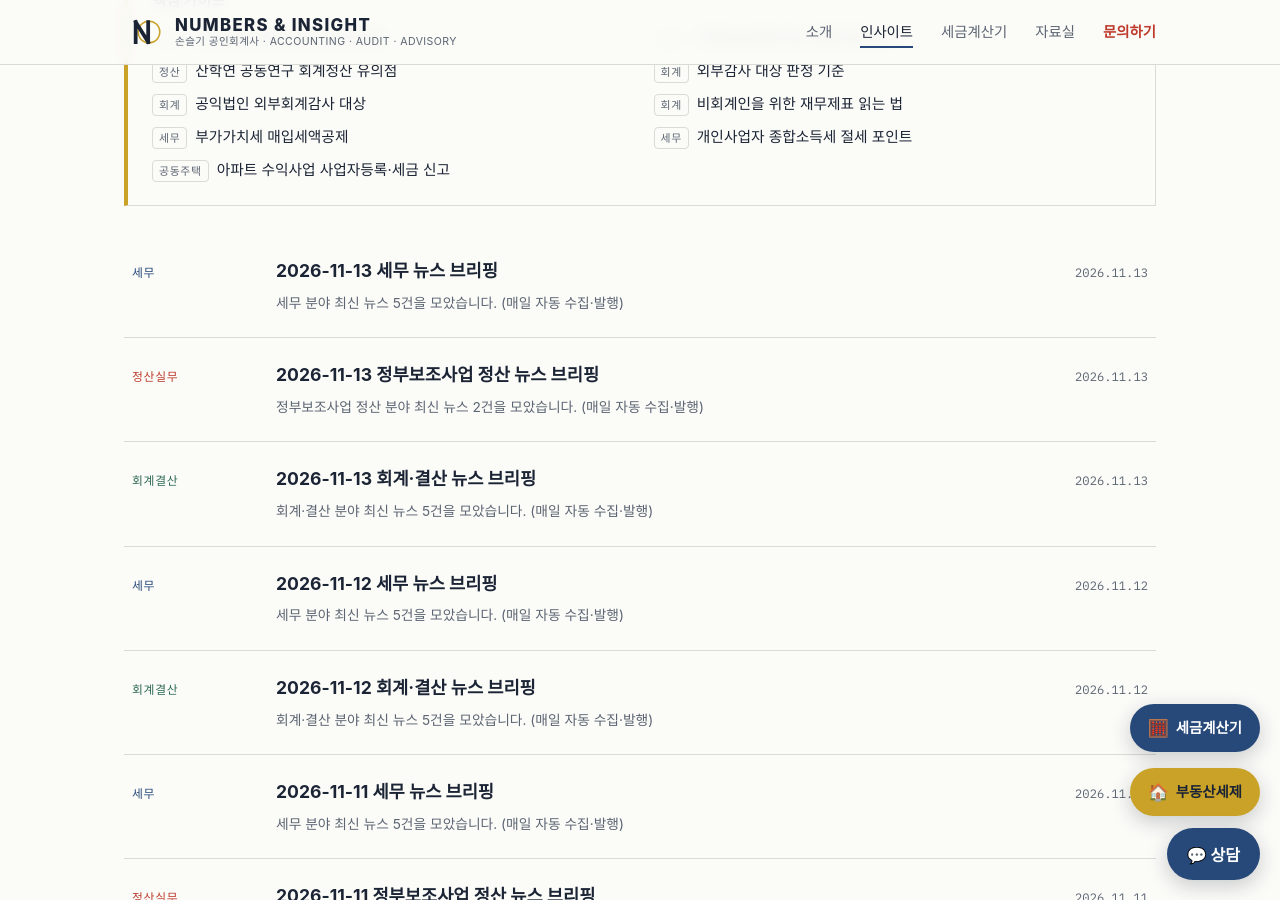
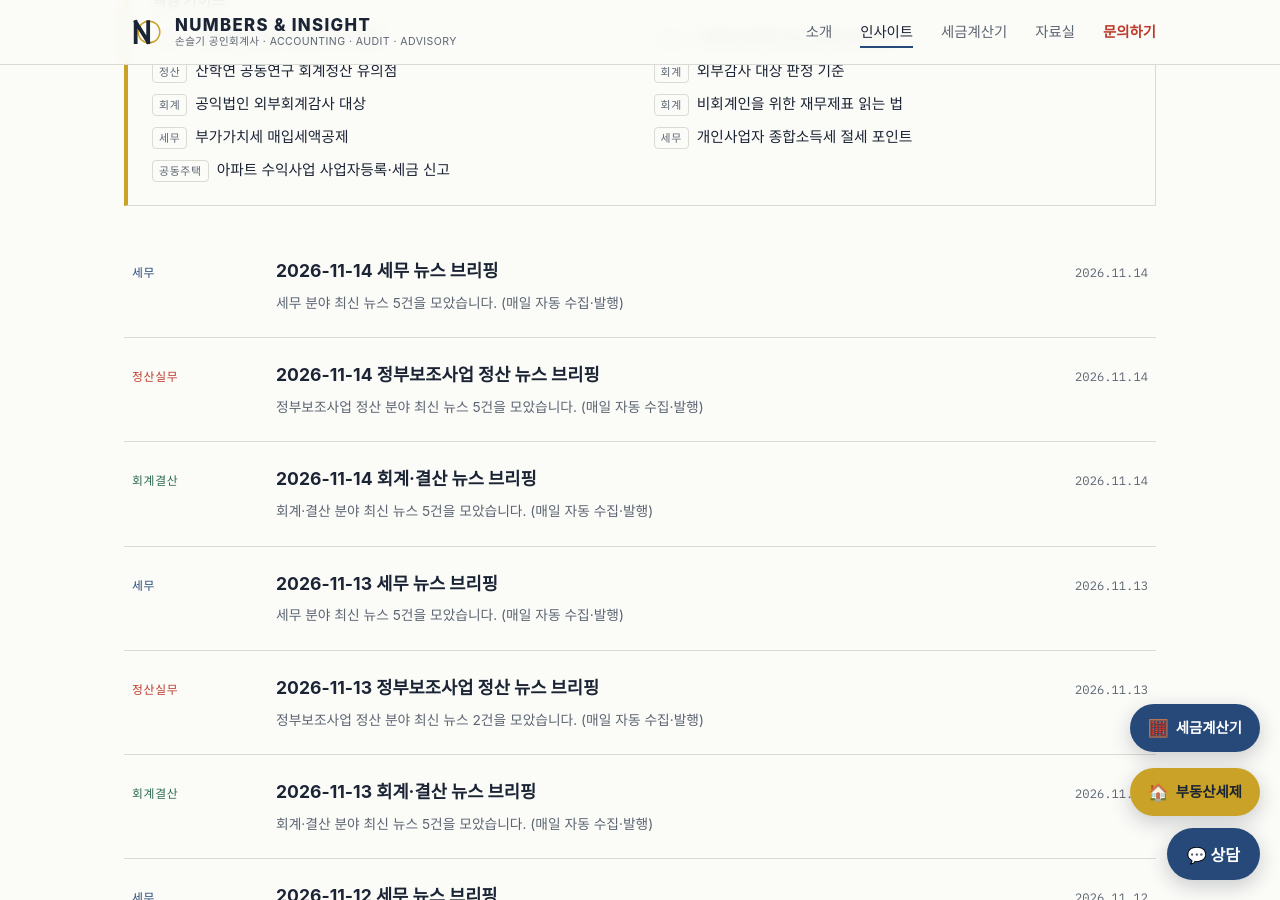
Before and after one commit to shinesky97/ccrnd-site, a Jekyll site: the page built from insights/index.html, in a window 1280 px wide and 900 px high, scrolled down 464 px. Built offline with Jekyll 4.4.1, drawn with Linux system fonts in a browser that asks for light colours; some web fonts are replaced.

Commit message:
뉴스 브리핑 자동 발행 (2026-11-14)

```diff
--- /dev/null
+++ b/_posts/2026-11-14-news-accounting-20261114.md
@@ -0,0 +1,25 @@
+---
+layout: post
+title: "2026-11-14 회계·결산 뉴스 브리핑"
+date: 2026-11-14
+category: accounting
+tags: [뉴스, 회계]
+summary: "회계·결산 분야 최신 뉴스 5건을 모았습니다. (매일 자동 수집·발행)"
+author: Numbers & Insight 자동 브리핑
+noindex: true
+sitemap: false
+---
+
+> 최신 **회계·결산** 관련 뉴스를 자동으로 모은 브리핑입니다. 자세한 내용은 각 원문 출처에서 확인해 주세요.
+
+## 주요 소식
+
+- **["회계부정 무관용"…금감원, 정기 심사 체계 구축 추진](https://news.google.com/rss/articles/CBMiZEFVX3lxTE01OVRaaGtMQXVHVHNwdV9WYmowVkk1bkU2MzZFWUNIWlpPVGJScy1uRmt6LTNKaUtvUlIxOW1QR3JZYTdxNDdSeGpucjlKcnl4S2lNOTRNZmRWZXNRcnFTLWx2Q3A?oc=5)** - 서울경제TV
+- **[“공보물 제작비 600만원 회계 누락”... 반인숙 안성시의회 의장 등 4명 불구속 송치](https://news.google.com/rss/articles/CBMiW0FVX3lxTFBlTkpFN1o0NTg1VHZ3NUVPTTgtMmZpb2Y3eXhCQVZ1dWdlWnNESU5ZMmNaZWktalJ4QWNoNXByOWYxaFU4RW9Fd1lGa3AxUktYalBWcmh4U05fZU0?oc=5)** - 경기일보
+- **["기관경고 받고도…" 충남개발공사 회계·내부통제 도마 위에](https://news.google.com/rss/articles/CBMie0FVX3lxTE1IYlU3dEc0RHd2X1lzS29Wc0sybHhrQXB2N3hLbGFiLWZNcjJSUzRBQy1FSlFUV21EcC1kV2RnWmw5ZFoyZENrUVAwR0hScE5qQkNPbHpXcFdjT1VTTERveUNsYi1nRnNXZGxrd0tVNmdNOUlHaTFFc0hBQQ?oc=5)** - 아산뉴스
+- **[어플라이드 머티어리얼즈, 회계연도 2026년 4분기 매출 104억 달러 사상 최대](https://news.google.com/rss/articles/CBMiX0FVX3lxTE5xdmdVWnBWWDBQaUVsVlM5QmJzbjFaUmZtUEtqdTU1dHlsdHBrQWR0NEtWOUgyeTRpc3h2ME40eUw5Nk9jRW10bDBvWUo2Z2pxZjhzR2hhTjlvLV92blRR?oc=5)** - 헬로티
+- **[셀바스헬스케어, 회계기준 위반…외부감사인 2년](https://news.google.com/rss/articles/CBMiaEFVX3lxTE4xaVlFekdIcGhMSndrR09HejgtSUlJY2ZodnRYRFpUTjhZRi11Q0JSbVBnUTA4RHhFNF9BQThOQVh4b0R4VE5qUVliV3hFVmItRUJadHZnLXZfX1N1b01Xd0hfdjF3QWpI?oc=5)** - 데일리메디
+
+<div class="callout" markdown="1">
+본 브리핑은 외부 뉴스를 자동 수집한 것으로, 개별 사안의 판단은 최신 법령과 원문을 확인하시기 바랍니다. 구체적인 상담은 [문의](/contact/)를 이용해 주세요.
+</div>
--- /dev/null
+++ b/_posts/2026-11-14-news-settlement-20261114.md
@@ -0,0 +1,25 @@
+---
+layout: post
+title: "2026-11-14 정부보조사업 정산 뉴스 브리핑"
+date: 2026-11-14
+category: settlement
+tags: [뉴스, 보조금]
+summary: "정부보조사업 정산 분야 최신 뉴스 5건을 모았습니다. (매일 자동 수집·발행)"
+author: Numbers & Insight 자동 브리핑
+noindex: true
+sitemap: false
+---
+
+> 최신 **정부보조사업 정산** 관련 뉴스를 자동으로 모은 브리핑입니다. 자세한 내용은 각 원문 출처에서 확인해 주세요.
+
+## 주요 소식
+
+- **[윤종영 경기도의원 “국고보조금 정산에 2년 6개월”…행정 지연 원인 규명 촉구](https://news.google.com/rss/articles/CBMiW0FVX3lxTE51QkRRcXFVaVMtUmF4MjVWV3RQN25ENmJVcU5Qd1hXQUJwdEFTYzYzM0YyU3FnRUpybjVpVUk3VzVKV1VINE8wMzR1c2ZrVWFpN1RMLTZNanpYTGs?oc=5)** - 선데이뉴스신문
+- **[윤종영 의원, “국고보조금 정산 지연 원인 파악해서 대안 마련해야”](https://news.google.com/rss/articles/CBMiakFVX3lxTE15RHJuV05DRFVTOEsteE84M3dmVzJwT3VSUHpxaTRZNnRKWk9EWGxCalh1UnhLNEM0SDFfQU9EZ3E2UnFKLWxRVzhCLTkzRGpKTlhPQmhPNjE5UGFWaFFOWFMzN2tnNWRwOWc?oc=5)** - 경기시사투데이
+- **[윤종영 의원, 연천 관광 국고보조사업 정산 지연 질타…“2년 6개월은 이해 못할 일”](https://news.google.com/rss/articles/CBMiREFVX3lxTE5kc2pzT25HNG1VY25yRDZDUEZFUzJJYzUyM2RfMG9OYkdUckNkUlgybzZKWElaNFJYR3RGcjNXT2lvZU5E?oc=5)** - 오늘뉴스
+- **[연천 관광 국고보조금 정산 지연, 윤종영 의원·경기도 평화협력국장 입장](https://news.google.com/rss/articles/CBMia0FVX3lxTE9TVXY5ZmpZZmFiUVc0RE5PTmtlNkJrVmV1Mkx3N3MyT01Pd1RWN0M2VWw1Tk1MdzE0ZVBjc2Z3QVNqN1RpOHVTWHZ5N3lqaUl6MER4MEkwMmRpZURlUUhPRVVtSmpDM0Npa1pV?oc=5)** - 한국사회복지저널
+- **[경기도의회 윤종영 의원, 국고보조금 정산 지연 개선 촉구](https://news.google.com/rss/articles/CBMickFVX3lxTE1ld1JPRV83cGtOTzc2VmpLS01JTTFPYW9XN3RGR0l4alFiaVo5UmZESUx6Uzh1VndIRzBVaTMxelRwOE9tOXRYMHl3ckwzcVp2WVhPNUpfdk83WUNOS1dZc0szeU5RbHR3VlpmNHdnVm45Zw?oc=5)** - 웹이코노미
+
+<div class="callout" markdown="1">
+본 브리핑은 외부 뉴스를 자동 수집한 것으로, 개별 사안의 판단은 최신 법령과 원문을 확인하시기 바랍니다. 구체적인 상담은 [문의](/contact/)를 이용해 주세요.
+</div>
--- /dev/null
+++ b/_posts/2026-11-14-news-tax-20261114.md
@@ -0,0 +1,25 @@
+---
+layout: post
+title: "2026-11-14 세무 뉴스 브리핑"
+date: 2026-11-14
+category: tax
+tags: [뉴스, 세무]
+summary: "세무 분야 최신 뉴스 5건을 모았습니다. (매일 자동 수집·발행)"
+author: Numbers & Insight 자동 브리핑
+noindex: true
+sitemap: false
+---
+
+> 최신 **세무** 관련 뉴스를 자동으로 모은 브리핑입니다. 자세한 내용은 각 원문 출처에서 확인해 주세요.
+
+## 주요 소식
+
+- **[세무냥이 AI 안경 커닝 의혹, 사실이면 세무사 자격 취소에 형사처벌까지?](https://news.google.com/rss/articles/CBMif0FVX3lxTE5FWV81QlFpbTJ5YkpYZXRiRHhNRWdXZFYxYkEtMGcyRjFrWFNGMkQxbGZaR20zbDhIMlctQmFGaERUUTRSa0ExS2RMWV94cjdCTkRpRzJBZmMyVnEyeDI0Yk1kenk0enJHLTE5MlBHZE5ycW51bjZtTkZrVnJ2NTQ?oc=5)** - 네이버 프리미엄콘텐츠
+- **[금천구, 금천지역세무사회와 고향사랑기부제 활성화 협약](https://news.google.com/rss/articles/CBMibkFVX3lxTE04djRYcUlkV1VNeWRoeUlMUDNWZ0tsV2c1bi1YU2dVU3hPclN2RldIcmUzYlFJYnA3UXNNc0VySkFYdm5rb3lPOF9SUG90LXg4R3Bvbk9kTXRFV2RLUFpNc0Eyb0N4YU5fYmdzb1Zn?oc=5)** - 국제뉴스
+- **[부산·관악 세무사들 국회 1인 시위…“회계사 이해충돌 입법 철회!”](https://news.google.com/rss/articles/CBMiakFVX3lxTE9CdkJOWnczZ2M4T3ZpZFFQTTVzTjZjRTg5M0dBMUZvRnc5RzlOVVQzeHNSZVhQUUdpQmhKZnFhVGVfd0lIUUt4XzUyblAwaElfTmZnczRTS0VUU1Z1dWxlVlhWVlNVYTF1TkE?oc=5)** - Daily NTN
+- **[연말정산 환급금 늘리고 싶다면? 연금저축, IRP 상황별 활용법](https://news.google.com/rss/articles/CBMia0FVX3lxTFBUR2JGQ1VtbUFadEhYVlV1eUZZUjlyYnh3VGFxTjk5MXhITVVVSDFEOWd4ZGEyQjUwZjZ4R2Ytd2pHQk00ZkJOOHQxdmV1VWJHcmJLU3pkVDFybF9WNTJrdUlvWDN1QS1qRmFV?oc=5)** - KB Think
+- **[연제구, 소상공인·예비창업자 대상 AI·세무·노무 실무교육](https://news.google.com/rss/articles/CBMiY0FVX3lxTE1JU2JwSWw2NDViVWVLN185ZW5OQm9mdXhEV2FzVUJfWUtIX0Q1THZSZmlNdm5jZkVpWTV4MUFmQTMyWElRNFdUWWJJY3ZNYWNZaGVLaXB3LUR3cS14by1rMUdfOA?oc=5)** - 국토일보
+
+<div class="callout" markdown="1">
+본 브리핑은 외부 뉴스를 자동 수집한 것으로, 개별 사안의 판단은 최신 법령과 원문을 확인하시기 바랍니다. 구체적인 상담은 [문의](/contact/)를 이용해 주세요.
+</div>
```
Also changed, not shown: _data/news_seen.json.
